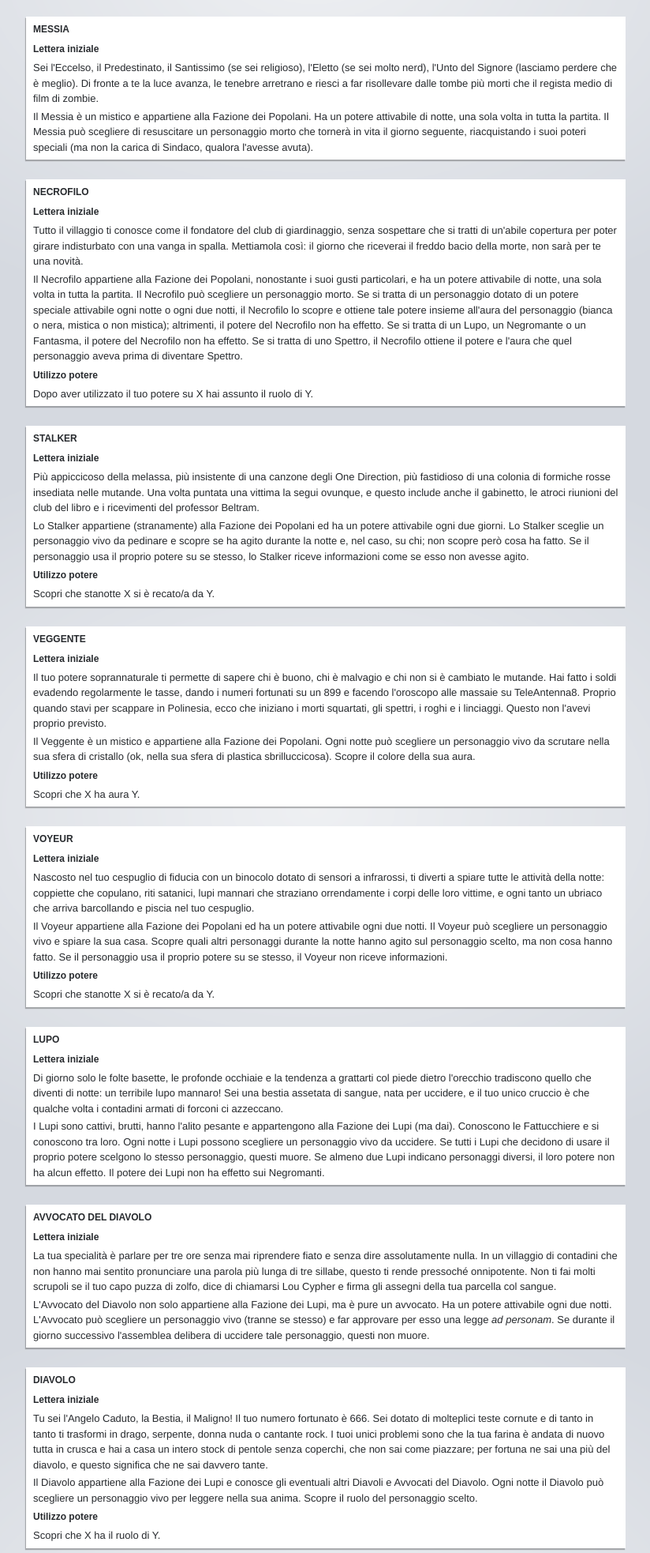
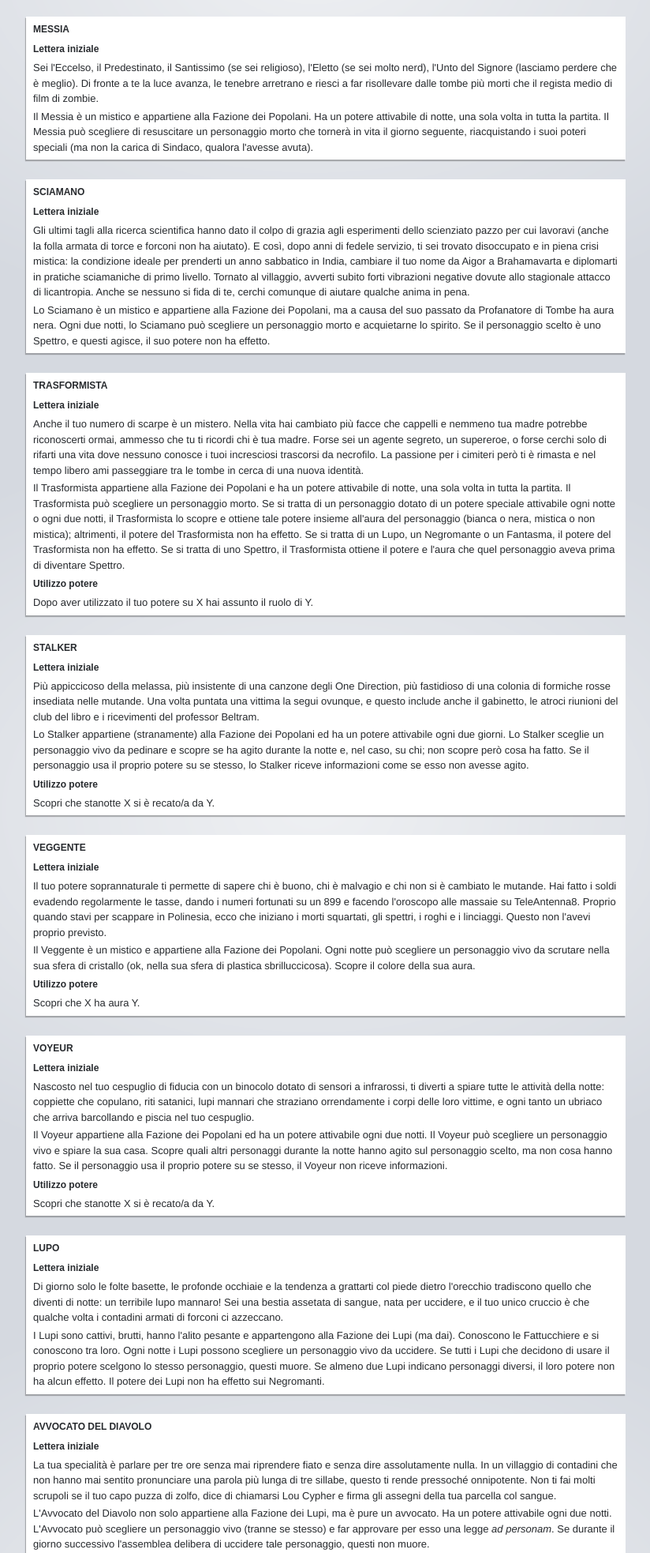
Before and after one commit to giove91/server-lupus, a Django app: template templates/prototypes.html in a window 1280 px wide. Shown: the part 2733-4699 px from the top of the page at 79% size, without its empty margins (317-1141 px from the left). Run offline with Django 3.2, Linux system fonts and the light colour scheme; the template is opened without the code that fills it, so the values that code supplies are empty.

Commit message:
Aggiornati prototipi.

```diff
--- a/templates/prototypes.html
+++ b/templates/prototypes.html
@@ -126,10 +126,18 @@
     </div>
 
     <div class="info-block">
-        <h2>Necrofilo</h2>
+        <h2>Sciamano</h2>
         <h3>Lettera iniziale</h3>
-        <p>Tutto il villaggio ti conosce come il fondatore del club di giardinaggio, senza sospettare che si tratti di un'abile copertura per poter girare indisturbato con una vanga in spalla. Mettiamola così: il giorno che riceverai il freddo bacio della morte, non sarà per te una novità.</p>
-        <p>Il Necrofilo appartiene alla Fazione dei Popolani, nonostante i suoi gusti particolari, e ha un potere attivabile di notte, una sola volta in tutta la partita. Il Necrofilo può scegliere un personaggio morto. Se si tratta di un personaggio dotato di un potere speciale attivabile ogni notte o ogni due notti, il Necrofilo lo scopre e ottiene tale potere insieme all'aura del personaggio (bianca o nera, mistica o non mistica); altrimenti, il potere del Necrofilo non ha effetto. Se si tratta di un Lupo, un Negromante o un Fantasma, il potere del Necrofilo non ha effetto. Se si tratta di uno Spettro, il Necrofilo ottiene il potere e l'aura che quel personaggio aveva prima di diventare Spettro.</p>
+        <p>Gli ultimi tagli alla ricerca scientifica hanno dato il colpo di grazia agli esperimenti dello scienziato pazzo per cui lavoravi (anche la folla armata di torce e forconi non ha aiutato). E così, dopo anni di fedele servizio, ti sei trovato disoccupato e in piena crisi mistica: la condizione ideale per prenderti un anno sabbatico in India, cambiare il tuo nome da Aigor a Brahamavarta e diplomarti in pratiche sciamaniche di primo livello. Tornato al villaggio, avverti subito forti vibrazioni negative dovute allo stagionale attacco di licantropia. Anche se nessuno si fida di te, cerchi comunque di aiutare qualche anima in pena.</p>
+        <p>Lo Sciamano è un mistico e appartiene alla Fazione dei Popolani, ma a causa del suo passato da Profanatore di Tombe ha aura nera. Ogni due notti, lo Sciamano può scegliere un personaggio morto e acquietarne lo spirito. Se il personaggio scelto è uno Spettro, e questi agisce, il suo potere non ha effetto.</p>
+    </div>
+
+    <div class="info-block">
+        <h2>Trasformista</h2>
+        <h3>Lettera iniziale</h3>
+        <p>Anche il tuo numero di scarpe è un mistero. Nella vita hai cambiato più facce che cappelli e nemmeno tua madre potrebbe riconoscerti ormai, ammesso che tu ti ricordi chi è tua madre. Forse sei un agente segreto, un supereroe, o forse cerchi solo di rifarti una vita dove nessuno conosce i tuoi incresciosi trascorsi da necrofilo. La passione per i cimiteri però ti è rimasta e nel tempo libero ami passeggiare tra le tombe in cerca di una nuova identità.</p>
+
+        <p>Il Trasformista appartiene alla Fazione dei Popolani e ha un potere attivabile di notte, una sola volta in tutta la partita. Il Trasformista può scegliere un personaggio morto. Se si tratta di un personaggio dotato di un potere speciale attivabile ogni notte o ogni due notti, il Trasformista lo scopre e ottiene tale potere insieme all'aura del personaggio (bianca o nera, mistica o non mistica); altrimenti, il potere del Trasformista non ha effetto. Se si tratta di un Lupo, un Negromante o un Fantasma, il potere del Trasformista non ha effetto. Se si tratta di uno Spettro, il Trasformista ottiene il potere e l'aura che quel personaggio aveva prima di diventare Spettro.</p>
         <h3>Utilizzo potere</h3>
         <p>Dopo aver utilizzato il tuo potere su X hai assunto il ruolo di Y.</p>
     </div>
@@ -196,13 +204,6 @@
     </div>
 
     <div class="info-block">
-        <h2>Profanatore di tombe</h2>
-        <h3>Lettera iniziale</h3>
-        <p>Mentre ti aggiri nella notte, curvo sotto un mantello e armato di pala, ti si potrebbe confondere con un necrofilo. Invece il tuo interesse nei cadaveri è puramente scientifico: procuri la materia prima per gli esperimenti del tuo padrone, lo scienziato che vive nel castello sopra il villaggio. Gli sei molto affezionato, anche se insiste a non capire che il tuo nome si pronuncia Aigor, non Igor.</p>
-        <p>Il Profanatore di Tombe appartiene alla Fazione dei Lupi e conosce i Rinnegati, i Sequestratori e gli eventuali altri Profanatori di Tombe. Ha un potere attivabile ogni due notti. Il Profanatore di Tombe può scegliere un personaggio morto di cui rubare temporaneamente il cadavere. Se il personaggio scelto è uno spettro, e agisce, il suo potere non ha alcun effetto.</p>
-    </div>
-
-    <div class="info-block">
         <h2>Rinnegato</h2>
         <h3>Lettera iniziale</h3>
         <p>Sei bello e dannato, uno sbandato senza onore e senza legge, un peccatore che vaga di luogo in luogo senza mai trovare pace. Al tuo arrivo nel villaggio sei accolto dai sospiri delle contadine, che fanno a gara per curare le ferite del tuo animo tormentato e accarezzare i tuoi zigomi cesellati. La loro fiducia è mal riposta, ma non sarai certo tu a metterle in guardia.</p>
@@ -225,6 +226,9 @@
 
         <h3>Messaggio ricevuto quando un Fantasma diventa Spettro</h3>
         <p>Percepisci che X era un Fantasma: dopo la morte è diventato/a uno Spettro.</p>
+
+        <h3>Messaggio ricevuto quando un Ipnotista diventa Spettro</h3>
+        <p>Percepisci che X era un Ipnotista: dopo la morte è diventato/a uno Spettro.</p>
     </div>
 
     <div class="info-block">
@@ -255,7 +259,15 @@
         <p>Il Medium è un mistico, appartiene alla Fazione dei Negromanti e ha aura bianca. Ogni notte, il Medium può scegliere un personaggio morto e contattarne lo spirito. Scopre il colore della sua aura e se il personaggio è diventato o meno uno Spettro. Il Medium conosce gli Ipnotisti e gli eventuali altri Medium.</p>
 
         <h3>Utilizzo potere</h3>
-        <p>Scopri che X ha aura Y e che è uno Spettro. / Scopri che X ha aura Y e che non è uno Spettro.</p>
+        <p>Scopri che X ha il ruolo di Y.</p>
+    </div>
+
+    <div class="info-block">
+        <h2>Scrutatore</h2>
+        <h3>Lettera iniziale</h3>
+        <p>A volte per vincere non servono poteri mistici: basta una matita copiativa e una croce nel punto giusto. Nessuna scheda resta bianca a lungo nelle tue mani esperte. Gli ingenui abitanti del villaggio sono ben lontani dal sospettare i tuoi maneggi di democrazia creativa, che in ambienti meno sofisticati potrebbero essere chiamati brogli.</p>
+
+        <p>Lo Scrutatore appartiene alla Fazione dei Negromanti e ha aura bianca. Ogni notte, lo Scrutatore può scegliere un personaggio vivo e aggiungere segretamente un suo voto nell’urna della votazione per il rogo del giorno seguente. Seleziona anche un personaggio vivo a cui questo voto sarà diretto. Il giorno seguente, al momento della pubblicazione dei voti, risulta che il personaggio scelto ha votato anche per il personaggio selezionato. Lo Scrutatore conosce gli Ipnotisti, i Medium e gli eventuali altri Scrutatori.</p>
     </div>
 
     <div class="info-block">
```
Also changed, not shown: 1 other file.
